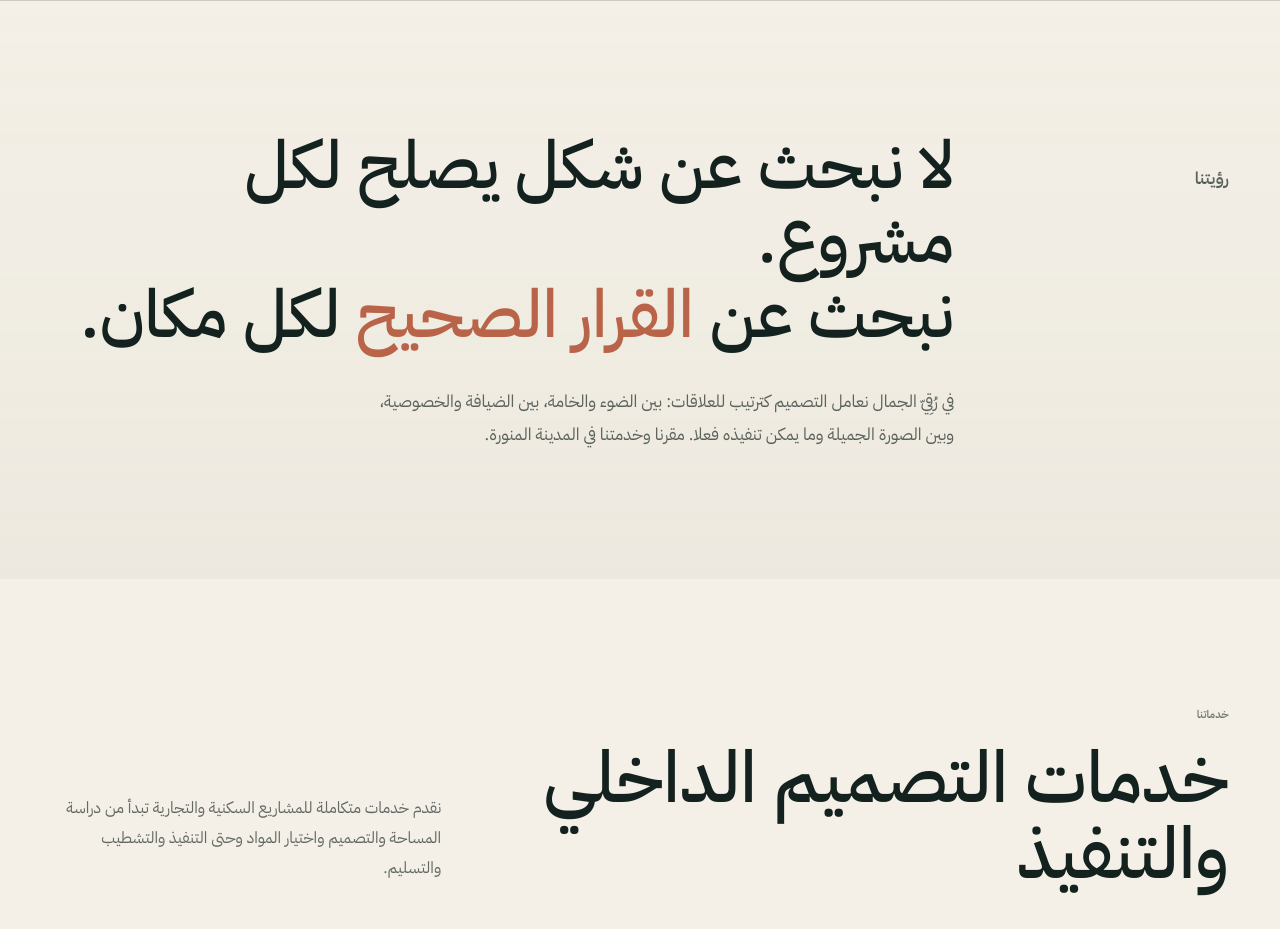
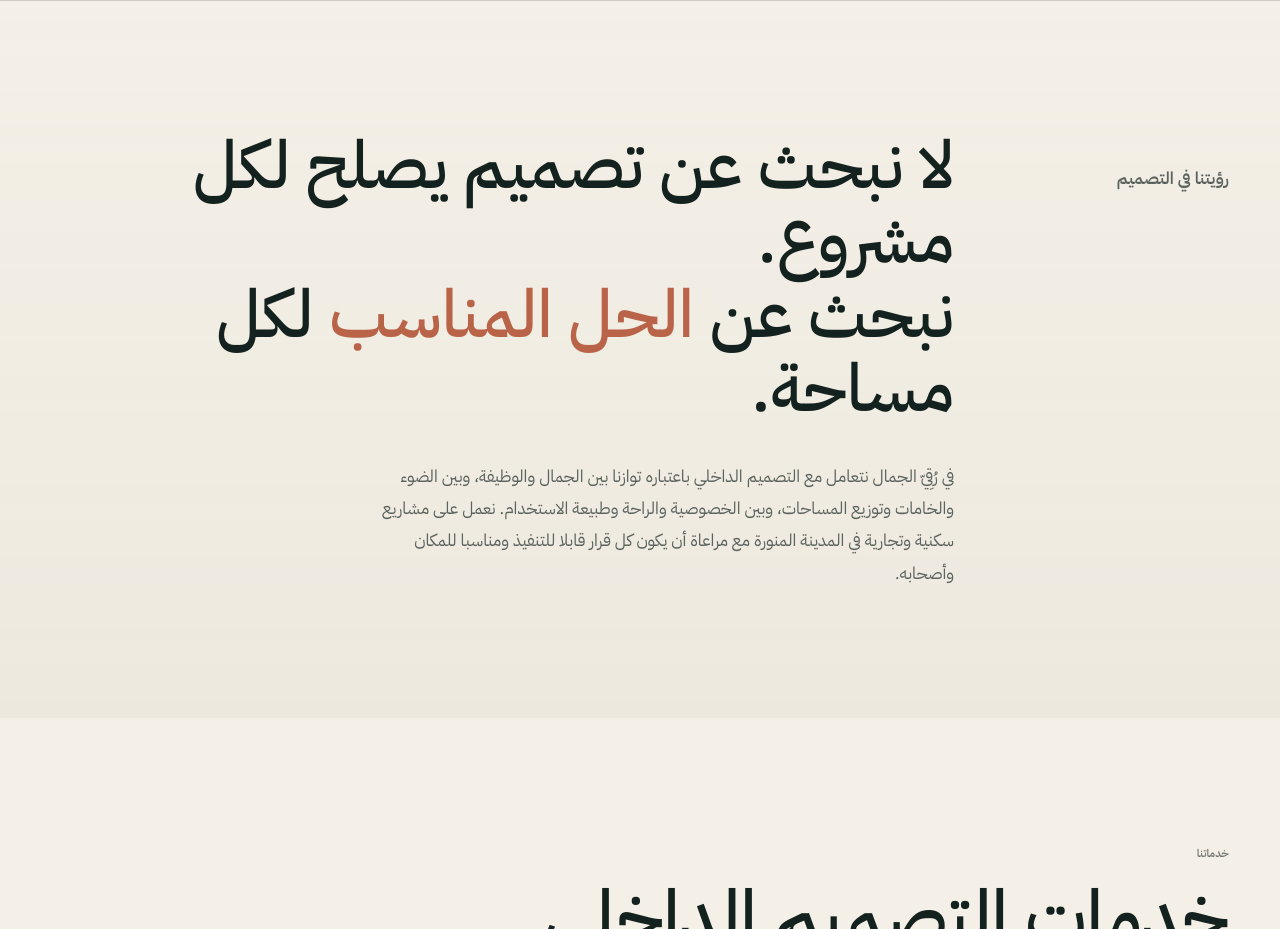
Before and after one commit to yahiashahin65/ruqi, a Next.js app: page / in a window 1280 px wide. Shown: the part 1520-2449 px from the top of the page. Built offline with nearby package versions, Linux system fonts and the light colour scheme; no server answers.

Commit message:
Refactor StudioStatement for accessibility and content update
Updated the StudioStatement component to enhance accessibility and improve the text content.

```diff
--- a/src/components/StudioStatement.tsx
+++ b/src/components/StudioStatement.tsx
@@ -1,23 +1,34 @@
 export function StudioStatement() {
   return (
-    <section className="studio-statement">
+    <section
+      className="studio-statement"
+      aria-labelledby="studio-statement-title"
+    >
       <div className="shell studio-statement__grid">
-        <p className="eyebrow" data-reveal>
-          رؤيتنا
+        <p
+          className="eyebrow"
+          data-reveal
+        >
+          رؤيتنا في التصميم
         </p>
 
         <div data-reveal>
-          <h2>
-            لا نبحث عن شكل يصلح لكل مشروع.
+          <h2 id="studio-statement-title">
+            لا نبحث عن تصميم يصلح لكل مشروع.
             <br />
-            نبحث عن <em>القرار الصحيح</em> لكل مكان.
+            نبحث عن{" "}
+            <em>الحل المناسب</em>{" "}
+            لكل مساحة.
           </h2>
 
           <p>
-            في رُقِيّ الجمال نعامل التصميم كترتيب للعلاقات:
-            بين الضوء والخامة، بين الضيافة والخصوصية،
-            وبين الصورة الجميلة وما يمكن تنفيذه فعلا.
-            مقرنا وخدمتنا في المدينة المنورة.
+            في رُقِيّ الجمال نتعامل مع التصميم الداخلي
+            باعتباره توازنا بين الجمال والوظيفة،
+            وبين الضوء والخامات وتوزيع المساحات،
+            وبين الخصوصية والراحة وطبيعة الاستخدام.
+            نعمل على مشاريع سكنية وتجارية في
+            المدينة المنورة مع مراعاة أن يكون كل قرار
+            قابلا للتنفيذ ومناسبا للمكان وأصحابه.
           </p>
         </div>
       </div>
```
